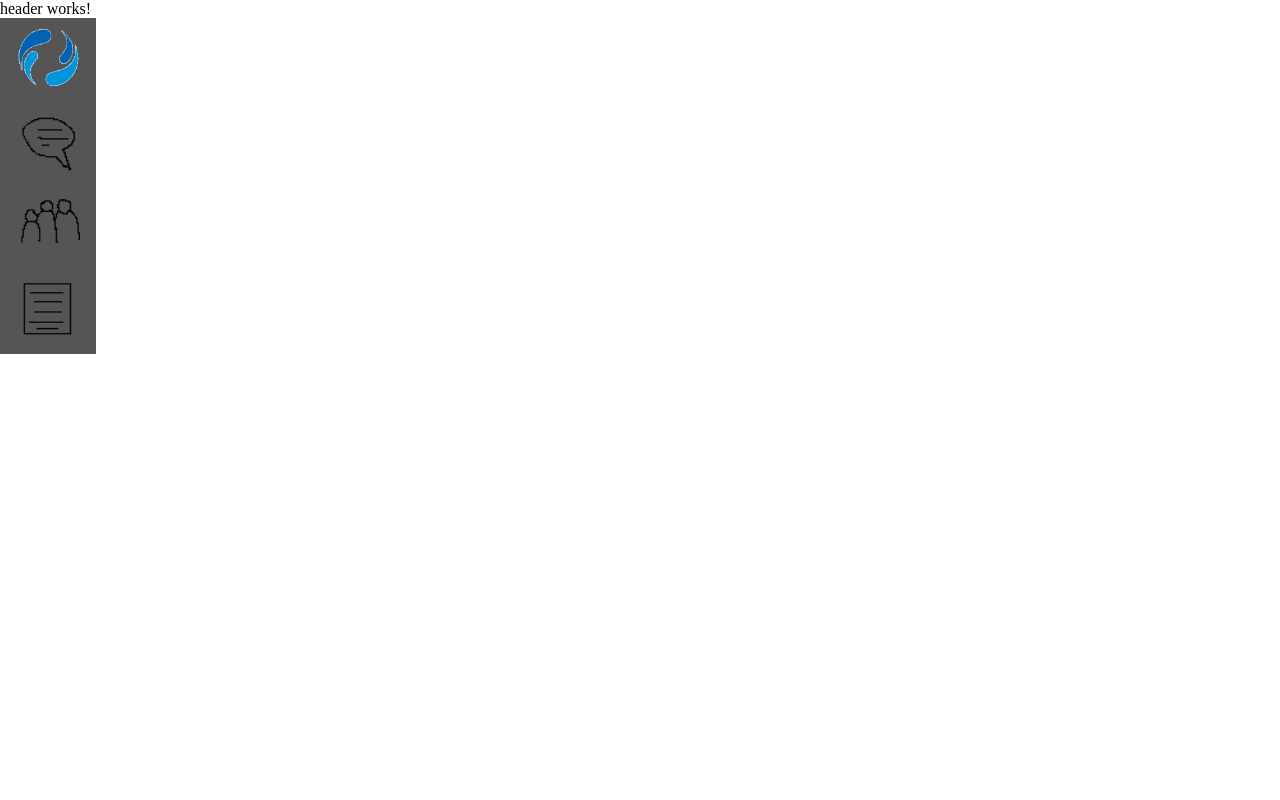
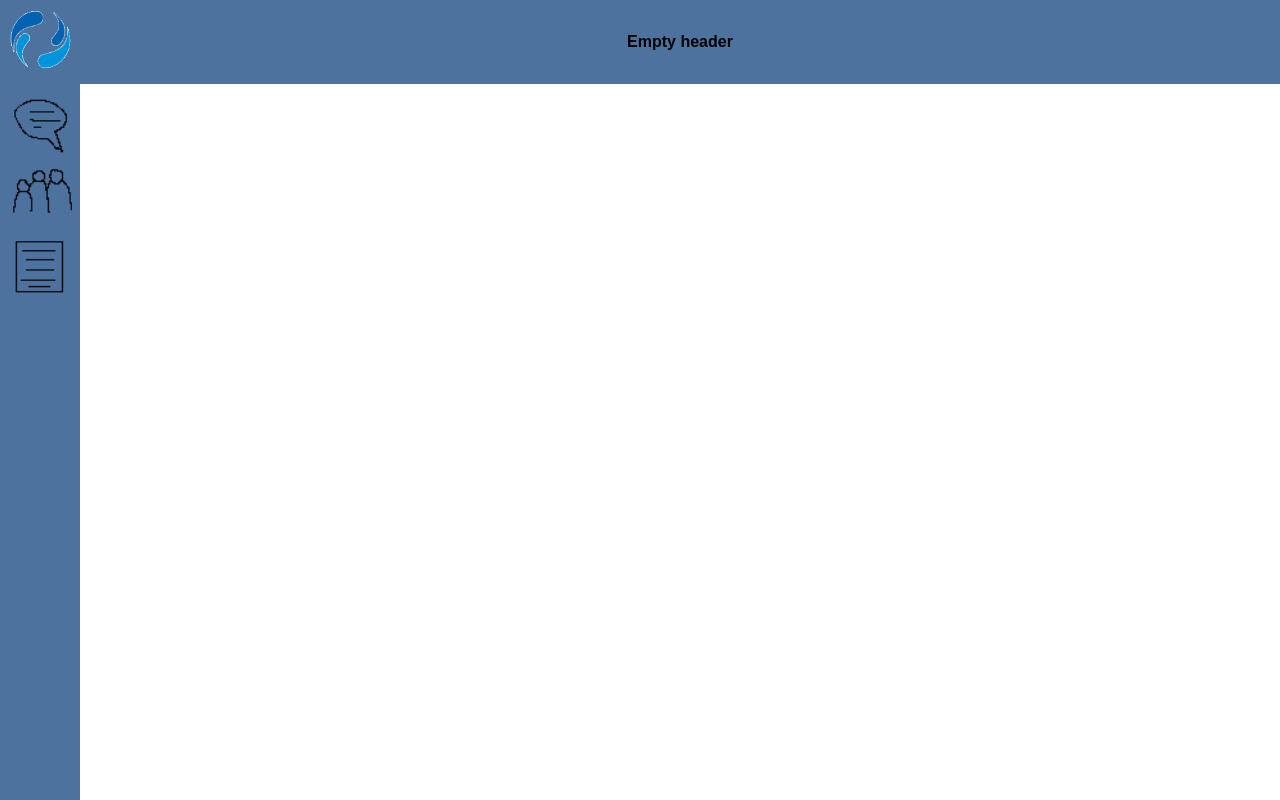
Before and after one commit to flix-flix/FormaSchool-Front, an Angular app: page /home in a window 1280 px wide. Built offline with nearby package versions, Linux system fonts and the light colour scheme.

Commit message:
feat(global): add header

```diff
--- a/src/app/components/global/header/header.component.css
+++ b/src/app/components/global/header/header.component.css
@@ -0,0 +1,24 @@
+#col {
+    display: flex;
+    flex-direction: row;
+
+    background-color: #4D729E;
+}
+
+#logo {
+    width: 4rem;
+    height: 4rem;
+
+    padding: .5rem;
+}
+
+#header {
+    display: flex;
+    justify-content: center;
+    align-items: center;
+
+    width: 100%;
+
+    font-family: sans-serif;
+    font-weight: bold;
+}
--- a/src/app/components/global/header/header.component.html
+++ b/src/app/components/global/header/header.component.html
@@ -1 +1,9 @@
-<p>header works!</p>
+<div id="col">
+    <div>
+        <img id="logo" src="../../../assets/images/logo.png" alt="logo">
+    </div>
+
+    <div id="header">
+        Empty header
+    </div>
+</div>
--- a/src/app/components/global/sidebar/sidebar.component.css
+++ b/src/app/components/global/sidebar/sidebar.component.css
@@ -5,18 +5,22 @@
 
     width: 4rem;
     height: 100%;
-    padding: 0rem 1rem;
+    padding: 0 .5rem;
 
-    background-color: rgb(85, 85, 85);
+    background-color: #4D729E;
 }
 
-#side_menu img {
+.img_div {
     width: 4rem;
     height: 4rem;
+    margin-top: .5rem;
+}
 
-    padding: .5rem;
+.img_button {
+    width: 4rem;
+    height: 4rem;
 }
 
 .img_button:hover {
-    background-color: rgb(139, 139, 139);
+    background-color: #92BADE;
 }
--- a/src/app/components/global/sidebar/sidebar.component.html
+++ b/src/app/components/global/sidebar/sidebar.component.html
@@ -1,16 +1,12 @@
 <div id="side_menu">
-    <div>
-        <img id="img_logo" src="../../../assets/images/logo.png" alt="logo">
-    </div>
-
-    <div>
+    <div class="img_div">
         <img id="img_msg" class="img_button" src="../../../assets/images/icons/msg.png" alt="msg">
     </div>
-    <div>
+    <div class="img_div">
         <img id="img_teams" class="img_button" src="../../../assets/images/icons/teams.png" alt="team">
     </div>
 
-    <div>
+    <div class="img_div">
         <img id="img_files" class="img_button" src="../../../assets/images/icons/files.png" alt="files">
     </div>
 </div>
--- a/src/app/pages/template/template.component.css
+++ b/src/app/pages/template/template.component.css
@@ -0,0 +1,13 @@
+#col {
+    display: flex;
+    flex-direction: column;
+
+    height: 100%;
+}
+
+#row {
+    display: flex;
+    flex-direction: row;
+
+    height: 100%;
+}
--- a/src/app/pages/template/template.component.html
+++ b/src/app/pages/template/template.component.html
@@ -1,5 +1,8 @@
-<app-header></app-header>
-<div>
-  <app-sidebar></app-sidebar>
-  <router-outlet></router-outlet>
+<div id="col">
+  <app-header></app-header>
+  <div id="row">
+    <app-sidebar></app-sidebar>
+    <router-outlet></router-outlet>
+  </div>
+
 </div>
```
